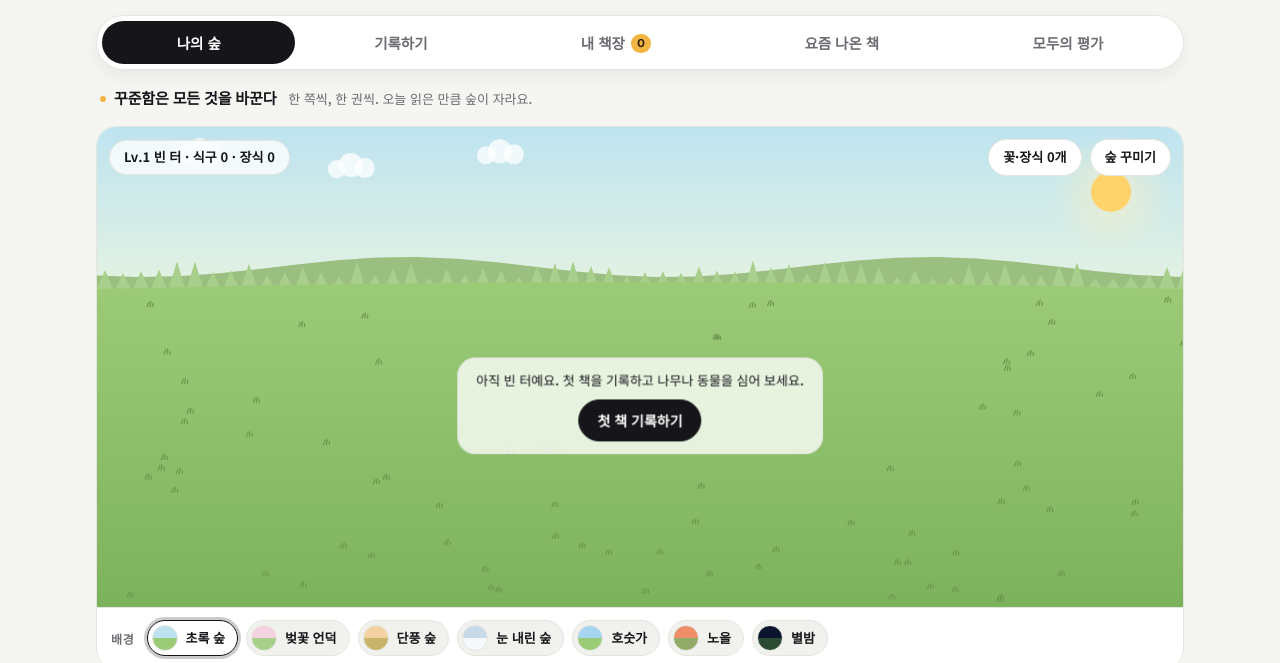
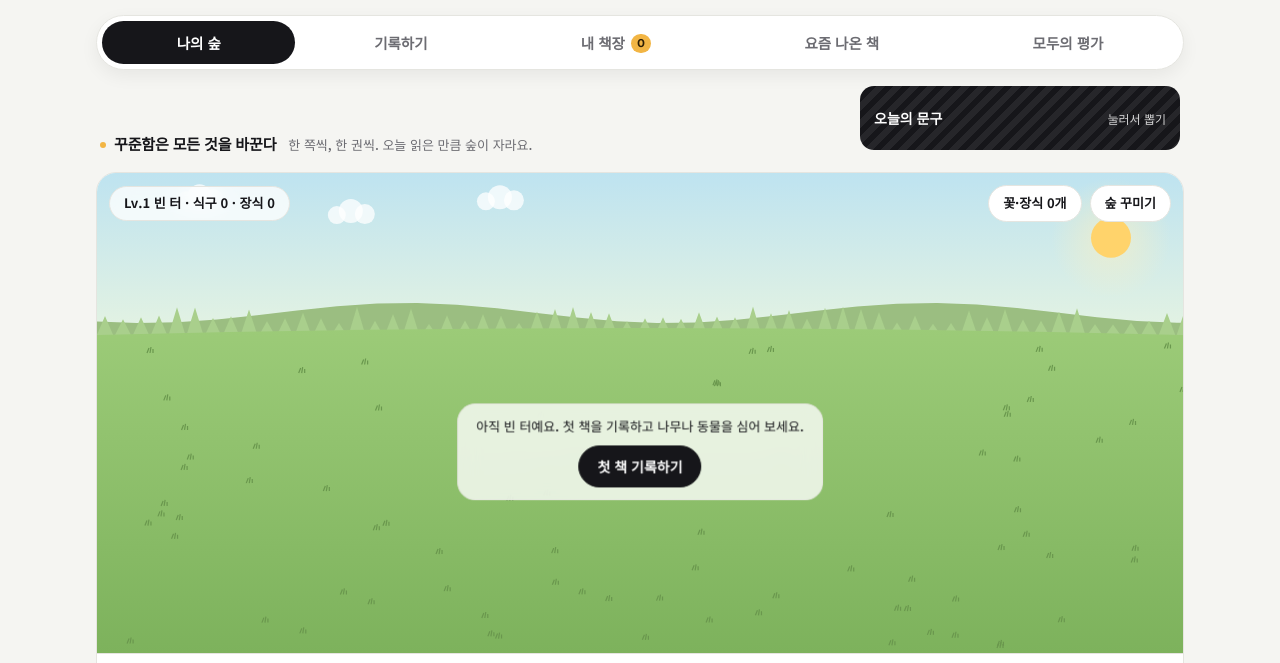
Before and after one commit to cho602/site04, a plain HTML site: page index.html in a window 1280 px wide. Shown: the part 74-737 px from the top of the page. Drawn offline with nearby package versions, Linux system fonts and the light colour scheme; a web font is replaced by a local one.

Commit message:
Add today's quote draw card
Co-Authored-By: Claude Opus 5.5 <noreply@anthropic.com>

```diff
--- a/index.html
+++ b/index.html
@@ -150,6 +150,19 @@ body::before { content: ""; position: fixed; inset: 0 0 auto; height: env(safe-a
 .motto-k { font-family: var(--f-display); font-weight: 700; font-size: 15px; letter-spacing: -0.01em; color: var(--ink); }
 .motto-k::before { content: ""; display: inline-block; width: 6px; height: 6px; border-radius: 50%; background: var(--pop); margin-right: 8px; vertical-align: 2px; }
 .motto-s { font-size: 13px; color: var(--muted); }
+.draw { margin-left: auto; display: flex; align-items: center; gap: 6px; perspective: 900px; max-width: 100%; }
+.draw-card { position: relative; border: 0; padding: 0; background: none; cursor: pointer; width: min(320px, calc(100vw - 32px)); min-height: 64px; transform-style: preserve-3d; transition: transform .6s cubic-bezier(.3,.7,.2,1); }
+.draw-card.open { transform: rotateY(180deg); }
+.draw-card > span { position: absolute; inset: 0; border-radius: 14px; backface-visibility: hidden; -webkit-backface-visibility: hidden; display: grid; align-content: center; gap: 2px; padding: 10px 14px; text-align: left; }
+.draw-back { background: var(--accent); color: var(--accent-ink); grid-template-columns: 1fr auto; align-items: center;
+  background-image: repeating-linear-gradient(135deg, rgba(255,255,255,0.07) 0 6px, transparent 6px 12px); }
+.draw-back b { font-size: 14px; } .draw-back small { font-size: 12px; opacity: 0.8; }
+.draw-front { background: var(--card); border: 1px solid var(--line); color: var(--ink); transform: rotateY(180deg); }
+.draw-front .dq { font-size: 13.5px; font-weight: 600; line-height: 1.45; }
+.draw-front small { font-size: 11.5px; color: var(--muted); }
+.draw-card:not(.open):hover .draw-back { filter: brightness(1.08); }
+@media (max-width: 700px) { .draw { margin-left: 0; width: 100%; } .draw-card { width: 100%; } }
+@media (prefers-reduced-motion: reduce) { .draw-card { transition: none; } }
 .caret { display: inline-block; width: 2px; height: 1.05em; background: currentColor; margin-left: 3px; vertical-align: -0.16em; animation: caret 1s steps(1) infinite; }
 @keyframes caret { 50% { opacity: 0; } }
 .bento { display: grid; grid-template-columns: repeat(4, minmax(0, 1fr)); gap: 14px; }
@@ -318,6 +331,13 @@ textarea { resize: vertical; min-height: 64px; line-height: 1.6; }
   <section class="motto" aria-label="나의 다짐">
     <p class="motto-k">꾸준함은 모든 것을 바꾼다</p>
     <p class="motto-s" id="motto-s">한 쪽씩, 한 권씩. 오늘 읽은 만큼 숲이 자라요.</p>
+    <div class="draw" id="draw">
+      <button type="button" class="draw-card" id="draw-card" aria-live="polite">
+        <span class="draw-back"><b>오늘의 문구</b><small>눌러서 뽑기</small></span>
+        <span class="draw-front"><span class="dq" id="draw-q"></span><small id="draw-a"></small></span>
+      </button>
+      <button type="button" class="btn ghost" id="draw-again" hidden>다시 뽑기</button>
+    </div>
   </section>
 
   <div class="bento">
@@ -1877,6 +1897,43 @@ textarea { resize: vertical; min-height: 64px; line-height: 1.6; }
     io.observe($("#ps-bars"));
   } else { revealBars(document); }
 
+  /* ---------- today's line: a small card to draw a quote or a cheer ---------- */
+  const LINES = [
+    ["하루라도 책을 읽지 않으면 입안에 가시가 돋는다.", "안중근"],
+    ["독서는 완성된 사람을, 토론은 준비된 사람을, 쓰기는 정확한 사람을 만든다.", "프랜시스 베이컨"],
+    ["좋은 책을 읽는 것은 지난 시대의 가장 훌륭한 사람들과 대화하는 것과 같다.", "르네 데카르트, 『방법서설』"],
+    ["배우기만 하고 생각하지 않으면 얻는 것이 없고, 생각하기만 하고 배우지 않으면 위태롭다.", "공자, 『논어』"],
+    ["중요한 것은 눈에 보이지 않아.", "생텍쥐페리, 『어린 왕자』"],
+    ["작은 기회로부터 종종 위대한 일이 시작된다.", "데모스테네스"],
+    ["아는 만큼 보인다.", "유홍준, 『나의 문화유산답사기』"],
+    ["천천히 가는 것을 두려워하지 말고, 멈추는 것을 두려워하라.", "중국 속담"],
+    ["낙숫물이 댓돌을 뚫는다.", "우리 속담"],
+    ["천 리 길도 한 걸음부터.", "우리 속담"],
+    ["시작이 반이다.", "우리 속담"],
+    ["책 속에 길이 있다.", "우리 속담"],
+    ["꾸준함은 모든 것을 바꾼다.", "나만의 책숲"],
+    ["오늘 읽은 한 쪽이 내일의 숲이 돼요.", "책숲의 응원"],
+    ["조금 느려도 괜찮아요. 멈추지만 않으면 숲은 자라요.", "책숲의 응원"],
+    ["어제보다 한 문장만 더 읽어도 충분해요.", "책숲의 응원"],
+    ["읽다 만 책도 괜찮아요. 다시 펼치는 순간 이야기는 이어져요.", "책숲의 응원"],
+    ["마음에 남은 한 줄이 오늘 하루를 붙잡아 줄 거예요.", "책숲의 응원"],
+  ];
+  (function drawer() {
+    const card = $("#draw-card"), again = $("#draw-again"), today = todayStr(); let idx = -1;
+    try { const saved = JSON.parse(localStorage.getItem("chaekmadang-draw") || "null"); if (saved && saved.d === today && LINES[saved.i]) idx = saved.i; } catch (e) {}
+    function show(i, animate) {
+      idx = i; $("#draw-q").textContent = "“" + LINES[i][0] + "”"; $("#draw-a").textContent = "— " + LINES[i][1];
+      card.setAttribute("aria-label", "오늘의 문구: " + LINES[i][0] + " " + LINES[i][1]);
+      if (animate && card.classList.contains("open")) { card.classList.remove("open"); setTimeout(() => card.classList.add("open"), reduce ? 0 : 320); } else card.classList.add("open");
+      again.hidden = false; try { localStorage.setItem("chaekmadang-draw", JSON.stringify({ d: today, i })); } catch (e) {}
+    }
+    const pickNew = () => { let i; do { i = Math.floor(Math.random() * LINES.length); } while (LINES.length > 1 && i === idx); return i; };
+    card.setAttribute("aria-label", "오늘의 문구 뽑기");
+    card.addEventListener("click", () => { if (!card.classList.contains("open")) { show(idx >= 0 ? idx : pickNew(), false); } });
+    again.addEventListener("click", () => show(pickNew(), true));
+    if (idx >= 0) { $("#draw-q").textContent = "“" + LINES[idx][0] + "”"; $("#draw-a").textContent = "— " + LINES[idx][1]; }
+  })();
+
   /* ---------- reading goal ---------- */
   const yearCount = () => { const y = String(new Date().getFullYear()); return state.books.filter((b) => (b.finishedAt || "").startsWith(y)).length; };
   function renderGoal(yc, y) {
```
